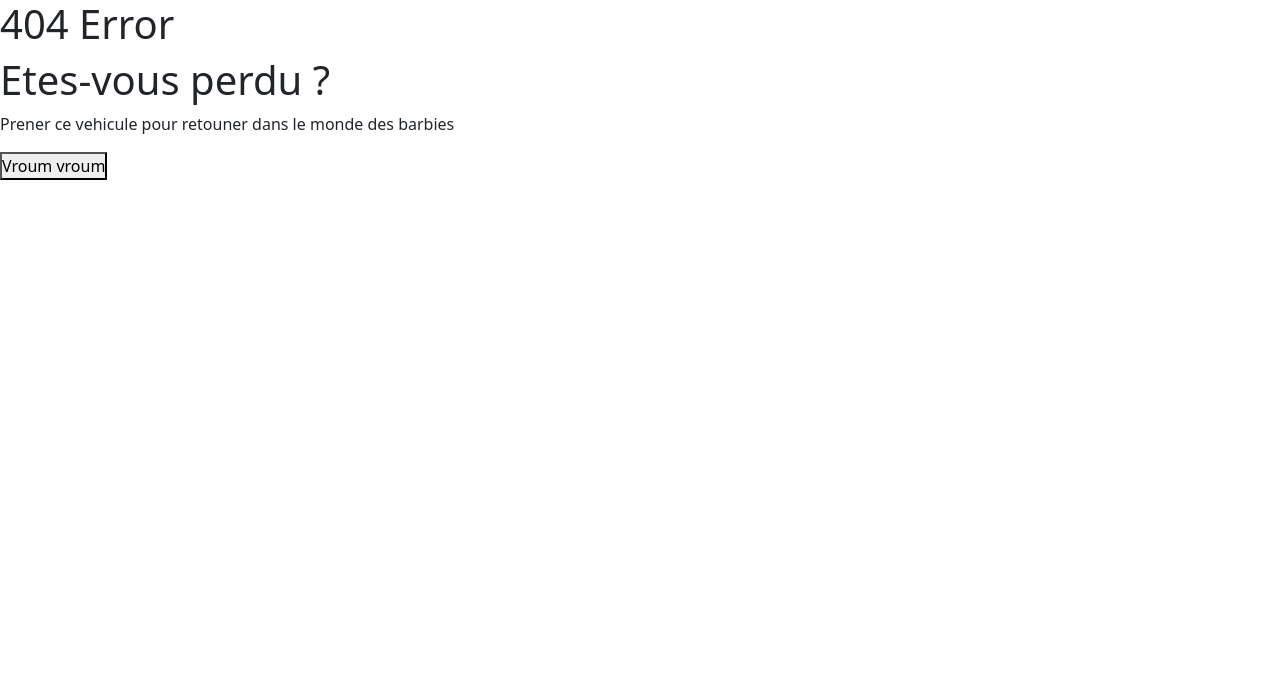
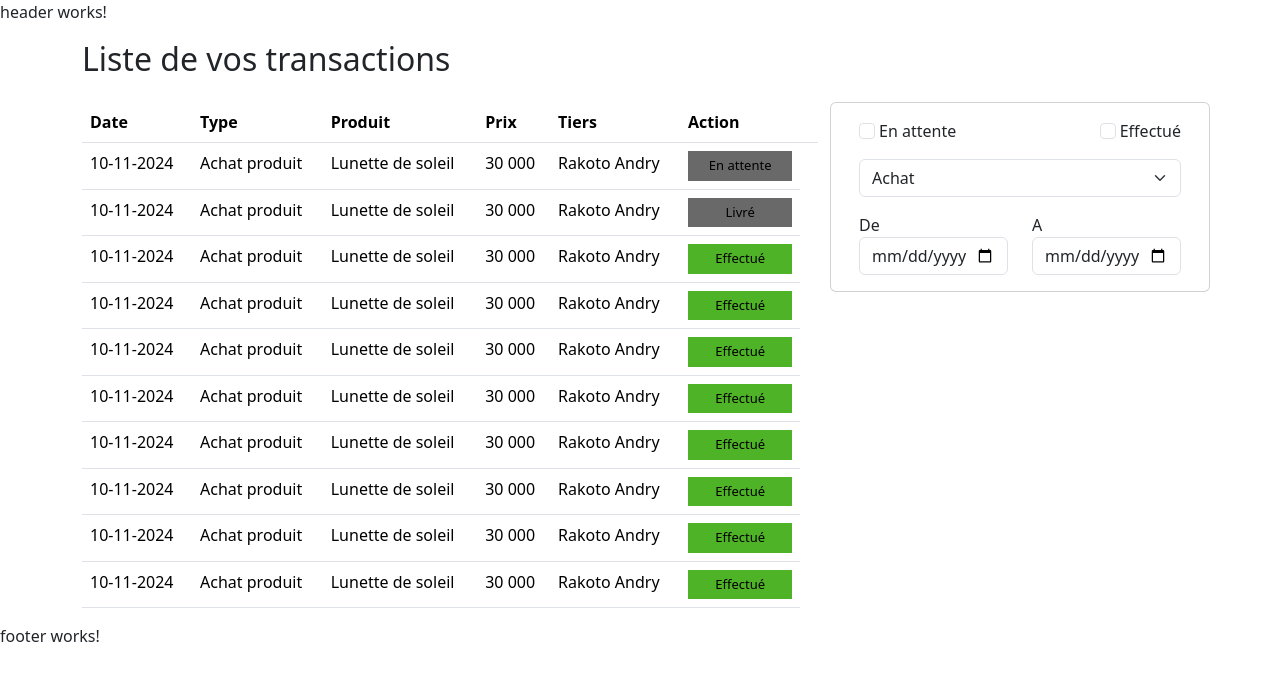
Before and after one commit to To-Mamiarilaza/WebCup-Competition, an Angular app in the folder Front-End/: page /main/transaction in a window 1280 px wide. Before the commit this address had no page. Shown: the top 680 px of the page. Built offline with nearby package versions, Linux system fonts and the light colour scheme.

Commit message:
Token purchase interface ok, waiting for integration

```diff
--- a/Front-End/src/app/app.routes.ts
+++ b/Front-End/src/app/app.routes.ts
@@ -6,6 +6,8 @@ import { SignInComponent } from "./pages/auth/sign-in/sign-in.component";
 import { SignUpComponent } from "./pages/auth/sign-up/sign-up.component";
 import { PageNotFoundComponent } from "./pages/error/page-not-found/page-not-found.component";
 import { ProductSheetComponent } from "./pages/product/product-sheet/product-sheet.component";
+import { TransactionComponent } from "./pages/transaction/transaction.component";
+import { TokenPurchaseComponent } from "./pages/token-purchase/token-purchase.component";
 
 export const routes: Routes = [
   {
@@ -17,6 +19,16 @@ export const routes: Routes = [
         path: "product/:productId",
         component: ProductSheetComponent,
         title: "Fiche produit",
+      },
+      {
+        path: "transaction",
+        component: TransactionComponent,
+        title: "Transactions",
+      },
+      {
+        path: "token-purchase",
+        component: TokenPurchaseComponent,
+        title: "Achat jetons",
       },
     ],
   },
--- /dev/null
+++ b/Front-End/src/app/pages/token-purchase/token-purchase.component.html
@@ -0,0 +1,44 @@
+<main class="container">
+  <header>Vous avez: 0 jeton</header>
+  <section class="mt-5 px-2 row flex-row-reverse">
+    <div class="col-md-6">
+        <h2>Achat jetons</h2>
+      <table class="table table-bordered">
+        <thead>
+          <tr>
+            <th>Devise</th>
+            <th>Valeur pour 1 jeton</th>
+          </tr>
+        </thead>
+        <tbody>
+          <tr>
+            <td>
+              <select class="form-select">
+                <option value="">Ariary</option>
+                <option value="">Euro</option>
+                <option value="">Dollar US</option>
+              </select>
+            </td>
+            <td>100</td>
+          </tr>
+        </tbody>
+      </table>
+    </div>
+    <div class="col-md-6">
+        <h2>Prix du jeton</h2>
+        <div class="input-group mb-2">
+            <span class="input-group-text">Ariary</span>
+            <input type="number" class="form-control" placeholder="100" />
+            <span class="input-group-text">Up</span>
+            <span class="input-group-text">Down</span>
+        </div>
+        <div class="input-group mb-2">
+            <span class="input-group-text">Jeton</span>
+            <input type="number" class="form-control" placeholder="1" />
+            <span class="input-group-text">Up</span>
+            <span class="input-group-text">Down</span>
+        </div>
+        <button class="btn btn-primary w-100 mt-5">Valider</button>
+    </div>
+  </section>
+</main>
--- /dev/null
+++ b/Front-End/src/app/pages/token-purchase/token-purchase.component.scss
@@ -0,0 +1,5 @@
+header {
+    background-color: #4C95D6;
+    padding: 5px 15px;
+    font-size: xx-large;
+}
--- /dev/null
+++ b/Front-End/src/app/pages/transaction/transaction.component.html
@@ -0,0 +1,130 @@
+<main class="container">
+  <h2 class="mb-3">Liste de vos transactions</h2>
+  <section class="row flex-row-reverse mt-4">
+    <div class="filter-board card col-md-4">
+        <div class="card-body">
+            <section class="d-flex justify-content-between">
+                <div class="form-group">
+                    <input type="checkbox" class="me-1 form-check-input" id="pending" />
+                    <label class="form-check-label" for="pending">En attente</label>
+                </div>
+                <div class="form-group">
+                    <input type="checkbox" class="me-1 form-check-input" id="success" />
+                    <label class="form-check-label" for="pending">Effectué</label>
+                </div>
+            </section>
+            <select class="form-select mt-3">
+                <option value="">Achat</option>
+                <option value="">Vente</option>
+            </select>
+            <section class="mt-3 row">
+                <div class="form-group col-6">
+                    <label for="fromDate">De</label>
+                    <input type="date" class="form-control" id="fromDate">
+                </div>
+                <div class="form-group col-6">
+                    <label for="toDate">A</label>
+                    <input type="date" class="form-control" id="toDate">
+                </div>
+            </section>
+        </div>
+    </div>
+    <div class="col-md-8 mt-3 mt-md-0">
+      <table class="table">
+        <thead>
+          <tr>
+            <th>Date</th>
+            <th>Type</th>
+            <th>Produit</th>
+            <th>Prix</th>
+            <th>Tiers</th>
+            <th>Action</th>
+            <th></th>
+          </tr>
+        </thead>
+        <tbody>
+          <tr>
+            <td>10-11-2024</td>
+            <td>Achat produit</td>
+            <td>Lunette de soleil</td>
+            <td>30 000</td>
+            <td>Rakoto Andry</td>
+            <td><p class="state-default">En attente</p></td>
+          </tr>
+          <tr>
+            <td>10-11-2024</td>
+            <td>Achat produit</td>
+            <td>Lunette de soleil</td>
+            <td>30 000</td>
+            <td>Rakoto Andry</td>
+            <td><p class="state-default">Livré</p></td>
+          </tr>
+          <tr>
+            <td>10-11-2024</td>
+            <td>Achat produit</td>
+            <td>Lunette de soleil</td>
+            <td>30 000</td>
+            <td>Rakoto Andry</td>
+            <td><p class="state-success">Effectué</p></td>
+          </tr>
+          <tr>
+            <td>10-11-2024</td>
+            <td>Achat produit</td>
+            <td>Lunette de soleil</td>
+            <td>30 000</td>
+            <td>Rakoto Andry</td>
+            <td><p class="state-success">Effectué</p></td>
+          </tr>
+          <tr>
+            <td>10-11-2024</td>
+            <td>Achat produit</td>
+            <td>Lunette de soleil</td>
+            <td>30 000</td>
+            <td>Rakoto Andry</td>
+            <td><p class="state-success">Effectué</p></td>
+          </tr>
+          <tr>
+            <td>10-11-2024</td>
+            <td>Achat produit</td>
+            <td>Lunette de soleil</td>
+            <td>30 000</td>
+            <td>Rakoto Andry</td>
+            <td><p class="state-success">Effectué</p></td>
+          </tr>
+          <tr>
+            <td>10-11-2024</td>
+            <td>Achat produit</td>
+            <td>Lunette de soleil</td>
+            <td>30 000</td>
+            <td>Rakoto Andry</td>
+            <td><p class="state-success">Effectué</p></td>
+          </tr>
+          <tr>
+            <td>10-11-2024</td>
+            <td>Achat produit</td>
+            <td>Lunette de soleil</td>
+            <td>30 000</td>
+            <td>Rakoto Andry</td>
+            <td><p class="state-success">Effectué</p></td>
+          </tr>
+          <tr>
+            <td>10-11-2024</td>
+            <td>Achat produit</td>
+            <td>Lunette de soleil</td>
+            <td>30 000</td>
+            <td>Rakoto Andry</td>
+            <td><p class="state-success">Effectué</p></td>
+          </tr>
+          <tr>
+            <td>10-11-2024</td>
+            <td>Achat produit</td>
+            <td>Lunette de soleil</td>
+            <td>30 000</td>
+            <td>Rakoto Andry</td>
+            <td><p class="state-success">Effectué</p></td>
+          </tr>
+        </tbody>
+      </table>
+    </div>
+  </section>
+</main>
--- /dev/null
+++ b/Front-End/src/app/pages/transaction/transaction.component.scss
@@ -0,0 +1,20 @@
+.filter-board {
+    height: fit-content;
+}
+
+tr td p {
+    margin: 0;
+    padding: 5px 15px;
+    font-size: small;
+    text-align: center;
+}
+
+.state-default {
+  background-color: #696969;
+  color: black;
+}
+
+.state-success {
+  background-color: #4eb327;
+  color: black;
+}
```
Also changed, not shown: Front-End/src/app/pages/token-purchase/token-purchase.component.ts (added, +12 -0 lines), Front-End/src/app/pages/transaction/transaction.component.ts (added, +12 -0 lines), 2 other files (tests, documents, lock files or other folders).
